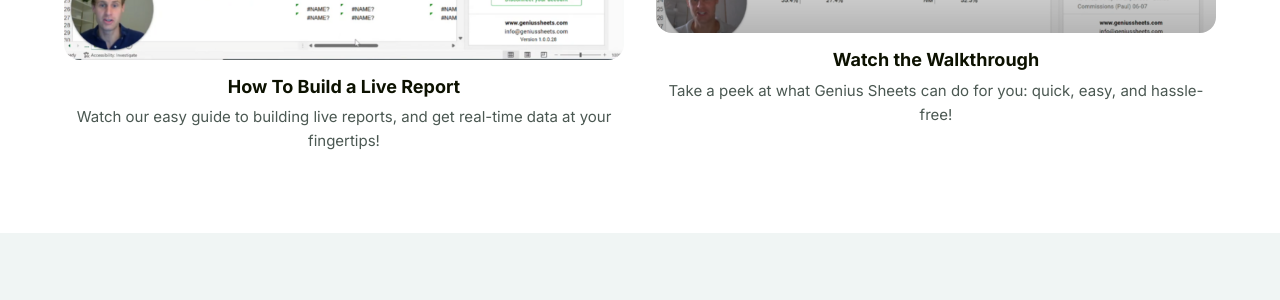
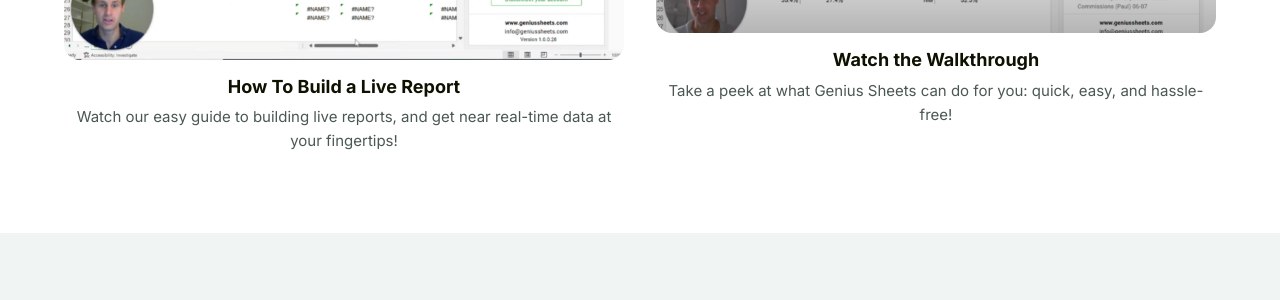
Before and after one commit to GeniusSheets/gs_site, a Jekyll site: the page built from index.html, in a window 1280 px wide and 900 px high, scrolled down 2946 px. Shown: the part 153-453 px from the top of the window. Built offline with Jekyll 4.4.1, drawn with Linux system fonts in a browser that asks for light colours; some of the changed text lies outside the part shown.

Commit message:
site: near real-time wording, hero secondary button points to the free report setup form

```diff
--- a/index.html
+++ b/index.html
@@ -15,7 +15,7 @@ image: /assets/images/hero/hero-screenshot.png
       <p class="hero-subtitle">Genius Sheets connects the Excel or Google Sheets workbook you already use to every QuickBooks Online and Xero entity you manage, and keeps it current in near real-time. Each month the reports are already prepared, and your job is the review. No exports. No copy-paste.</p>
       <div class="hero-cta">
         <a href="https://app.geniussheets.com/signup" class="btn btn-primary btn-lg" data-cta="signup" data-cta-location="hero">Start For Free</a>
-        <a href="{{ '/contact' | relative_url }}" class="btn btn-outline btn-lg">Chat With Us</a>
+        <a href="#setup" class="btn btn-outline btn-lg" data-cta="setup" data-cta-location="hero">Set Up My First Report</a>
       </div>
       <p class="social-proof">Trusted by finance teams managing <strong>$430m+</strong> in revenue across hundreds of entities</p>
     </div>
@@ -98,7 +98,7 @@ image: /assets/images/hero/hero-screenshot.png
           <div class="play-button">&#9654;</div>
         </a>
         <h3>How To Build a Live Report</h3>
-        <p class="tutorial-desc">Watch our easy guide to building live reports, and get real-time data at your fingertips!</p>
+        <p class="tutorial-desc">Watch our easy guide to building live reports, and get near real-time data at your fingertips!</p>
       </div>
       <div class="tutorial-card">
         <a href="https://www.youtube.com/watch?v=CxE_f5ZNxPo" target="_blank" rel="noopener" class="tutorial-thumb">
--- a/quickstart.html
+++ b/quickstart.html
@@ -58,7 +58,7 @@ image: /assets/images/hero/hero-screenshot.png
 
     <div class="qs-feature">
       <h3>Live Data Connection</h3>
-      <p>Enable real-time data synchronization between your spreadsheets and QuickBooks or Xero. Your reports stay current with the latest financial data.</p>
+      <p>Enable near real-time data synchronization between your spreadsheets and QuickBooks or Xero. Your reports stay current with the latest financial data.</p>
     </div>
 
     <div class="qs-feature">
```
